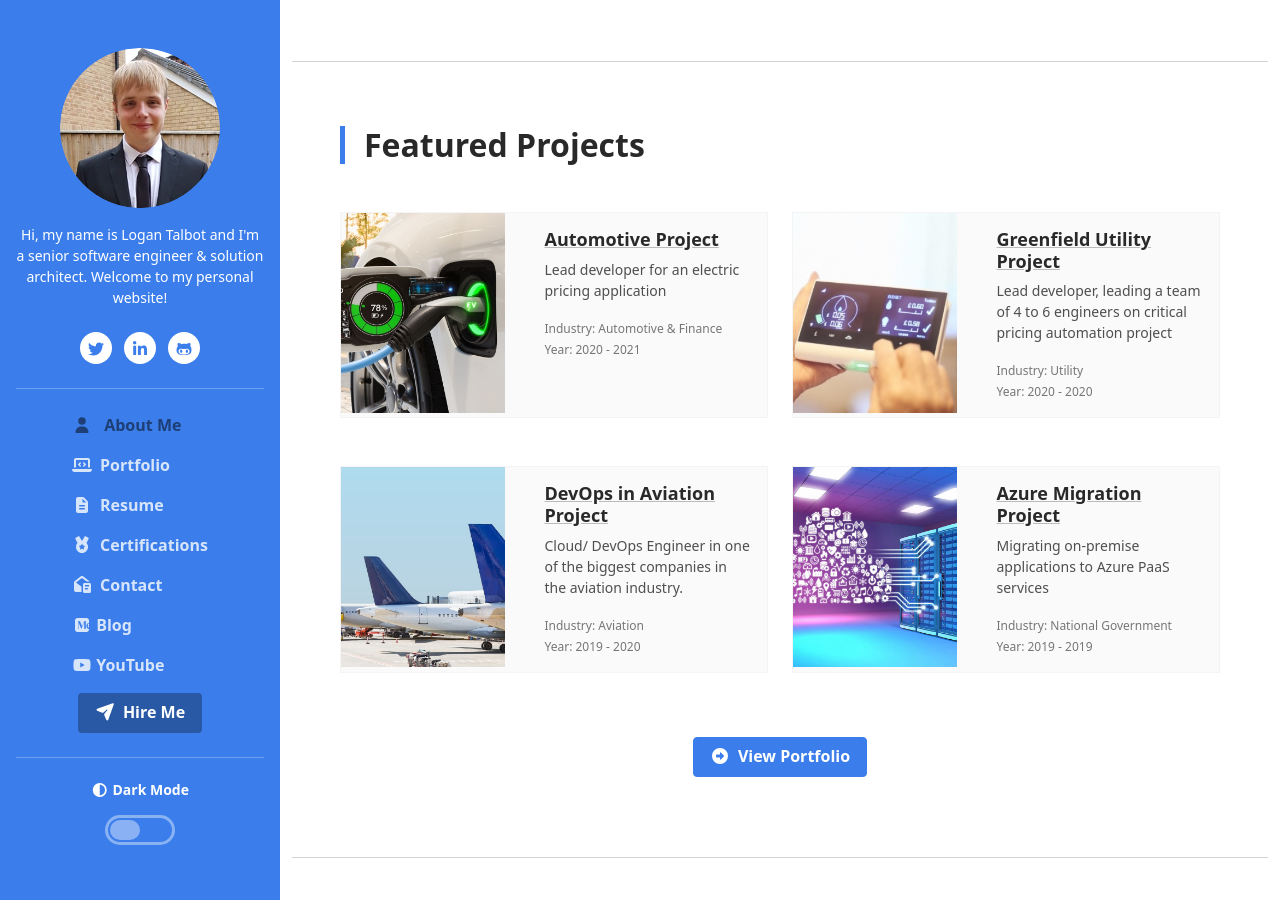
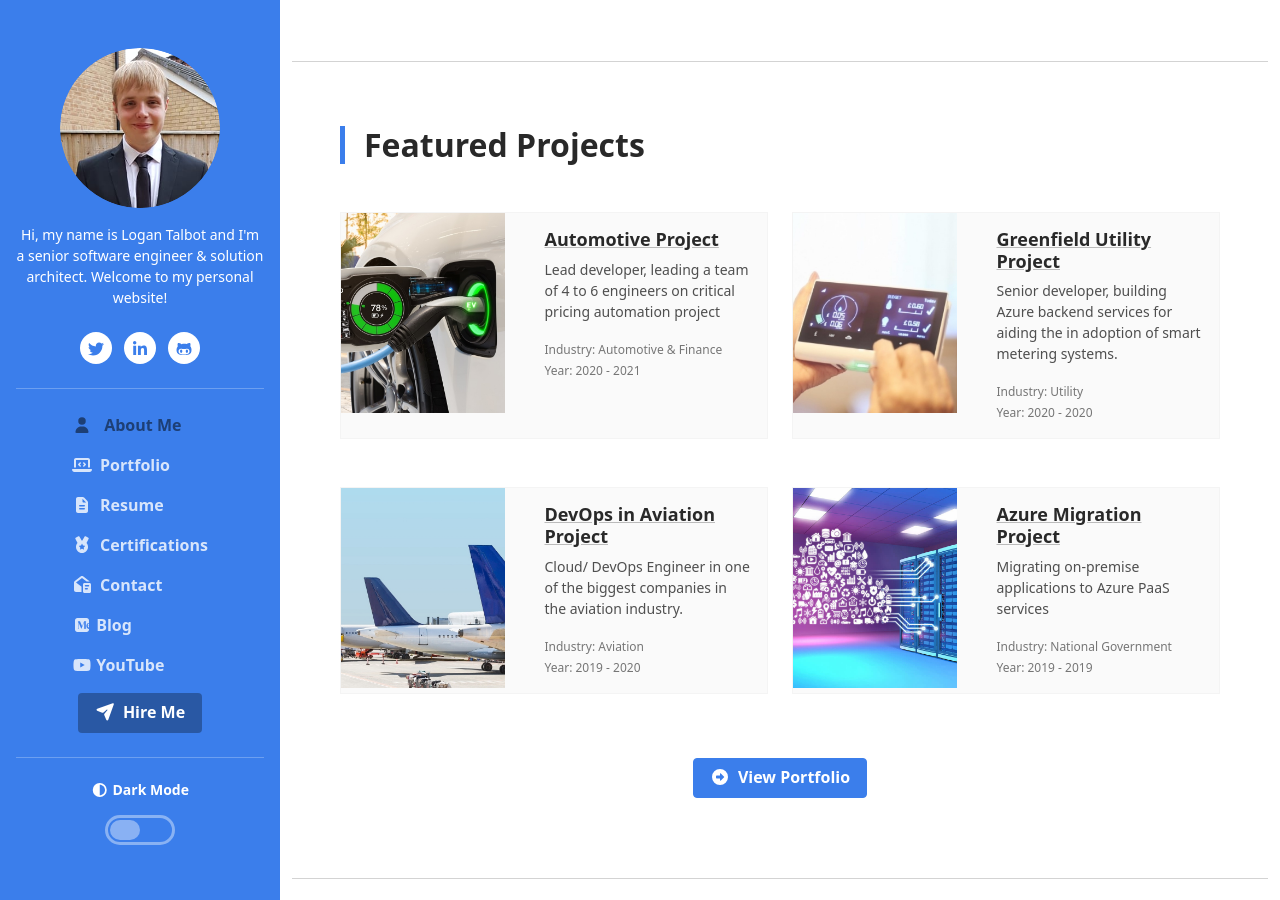
Before and after one commit to LoganDavidTalbot/logandavidtalbot.github.io, a Jekyll site: the page built from index.html, in a window 1280 px wide and 900 px high, scrolled down 1908 px. Built offline with Jekyll 4.4.1, drawn with Linux system fonts in a browser that asks for light colours; nearby versions of some CDN libraries; library files that are not in the unit come from our copies.

Commit message:
Editing short descriptions on projects

```diff
--- a/projects/automotive-project.html
+++ b/projects/automotive-project.html
@@ -2,8 +2,8 @@
 title: Automotive Project
 layout: project
 industry: Automotive & Finance
-projectIntro: Lead developer for an electric pricing application
-projectShort: Logan was Lead developer, leading a team of 4 to 6 engineers on critical pricing automation project. As the lead developer he architect, developed, and did the DevOps for the project using Azure, AKS, Azure DevOps.  These services are used in 43 countries and integrated with well known automotive manufacturers for a global leader in Service Leasing and fleet management.
+projectIntro: Lead developer, leading a team of 4 to 6 engineers on critical pricing automation project
+projectShort: Logan was the Lead developer, leading a team of 4 to 6 engineers on a critical pricing automation project. As the lead developer, he architected, developed, and implemented the DevOps, for the project using Azure, AKS, Azure DevOps. These services are used in 43 countries and integrated with well-known automotive manufacturers for a global leader in Service Leasing and fleet management.
 size: 6,500+
 clientName: Full Service Leasing & Fleet Management Company
 clientDescription: Leading vehicle leasing operation in Europe managing over 1.51 million vehicles across 43 countries worldwide.
--- a/projects/azure-migration-project.html
+++ b/projects/azure-migration-project.html
@@ -3,7 +3,7 @@ title: Azure Migration Project
 layout: project
 industry: National Government
 projectIntro: Migrating on-premise applications to Azure PaaS services
-projectShort: Logan was DevOps/ Azure Cloud engineer for a digital transformation project for a National Government Department. The project aimed to convert over 40 .NET 4.0 applications in 20 .NET solutions which were located in the client’s on-premise data centres to Azure.
+projectShort: Logan was DevOps/ Azure Cloud engineer for a digital transformation project for a National Government Department. The project aimed to convert over 40 legacy .NET applications that were on-premise into Azure PaaS services.
 size: 90,000+
 clientName: National Government Department
 clientDescription: A large national goverment departments for a large country.
--- a/projects/greenfield-utility-project.html
+++ b/projects/greenfield-utility-project.html
@@ -2,8 +2,8 @@
 title: Greenfield Utility Project
 layout: project
 industry: Utility
-projectIntro: Lead developer, leading a team of 4 to 6 engineers on critical pricing automation project
-projectShort: Logan was senior developer in a large project to develop complex systems, to benefit companies in the Utility industry and their customers.  The project was to aid in the creation of a home area network that wirelessly connects devices in the home or business to a Smart Metering System. Logan was involved in developing the .NET application and project infrastructure (ARM) code.
+projectIntro: Senior developer, building Azure backend services for aiding the in adoption of smart metering systems.
+projectShort: Logan was a senior developer in a large project to develop complex systems, to benefit companies in the Utility industry and their customers. The project was to aid in the creation of a home area network that wirelessly connects devices in the home or business to a Smart Metering System. Logan was involved in developing the .NET application and project infrastructure (ARM) code.
 size: 100+
 clientName: Alternative Home Area Network Company
 clientDescription: Unique entity, a regulated co-operative of the UK’s energy suppliers, created specifically to address this problem; to design and manufacture a range-extending “alternative home area network” solution capable of connecting the devices required for residents to enjoy the full smart metering experience.
```
